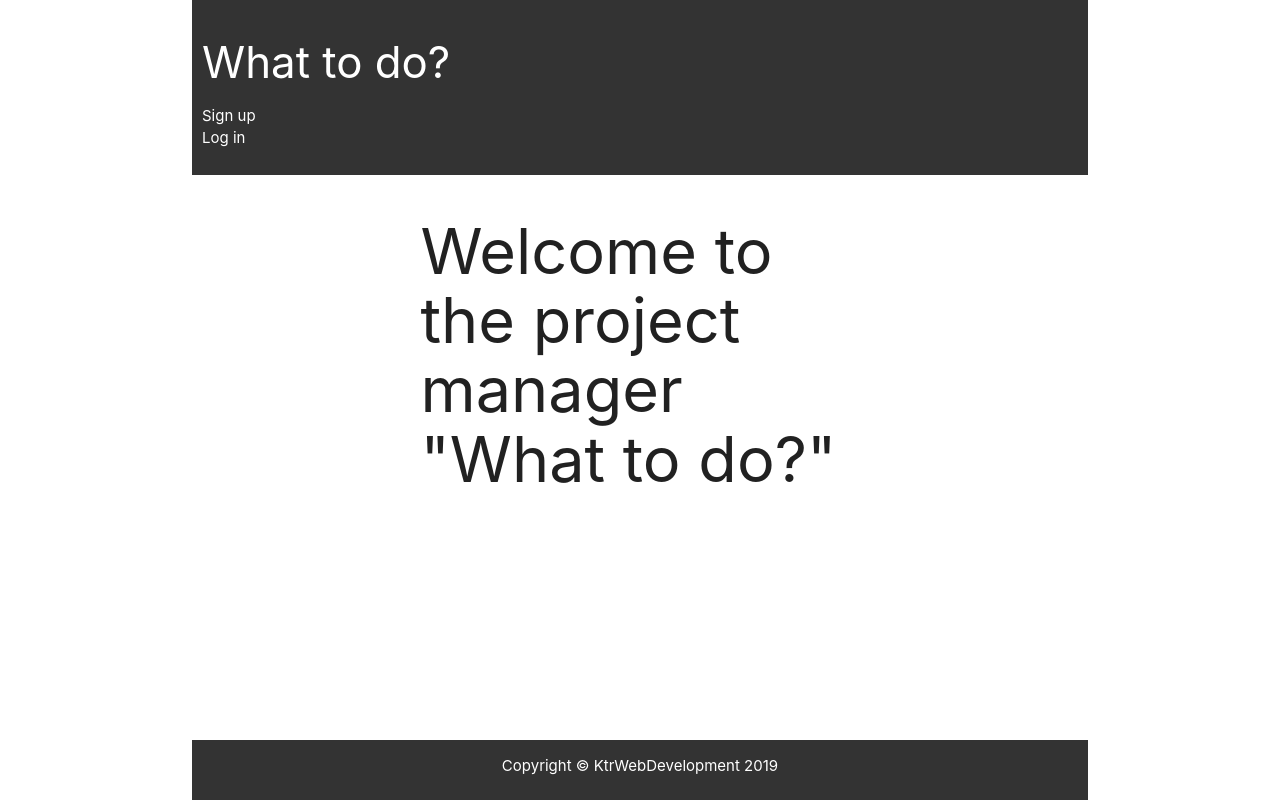
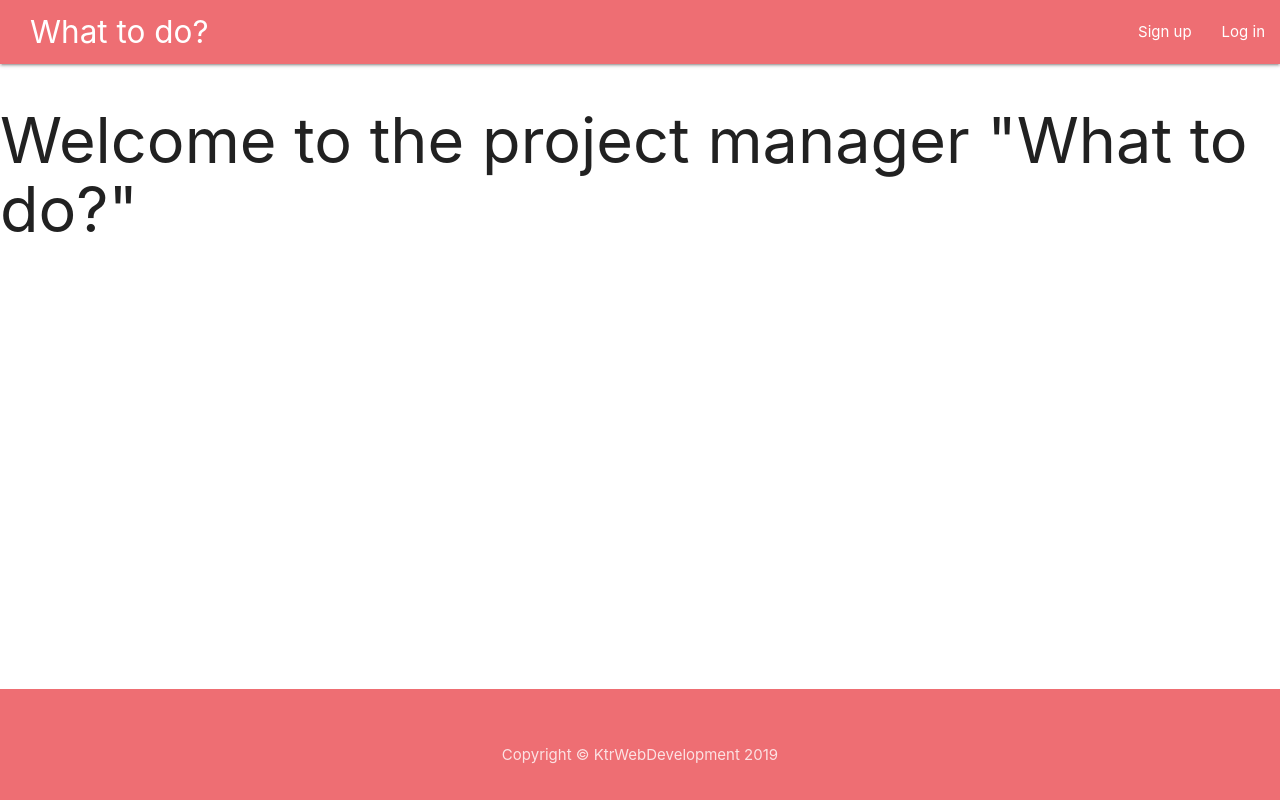
Before and after one commit to quie87/Project-CRUD, a React (Create React App) app in the folder client/: page / in a window 1280 px wide. Built offline with nearby package versions, Linux system fonts and the light colour scheme; no server answers.

Commit message:
Ãchanged name on Footer to MyFooter and implemented some CSS

```diff
--- a/client/src/App.css
+++ b/client/src/App.css
@@ -1,8 +1,5 @@
-a:link { color: #fff }
-a:visited { color: #fff }
-
-ol, ul, li {
-	list-style: none;
+.container {
+	width: 100%;
 }
 
 /* Sticky footer styles
@@ -10,27 +7,18 @@ ol, ul, li {
 .footer {
 	position: absolute;
 	bottom: 0;
-	width: 70%;
-	height: 60px;
-	/* line-height: 60px; */
-	background-color: #f5f5f5;
+	max-width: 1280px;
+	text-align: center;
+	padding-bottom: 20px;
+	width: 100%;
 }
 
-
-/* Custom page CSS */
-
-.footer > .container {
-	padding-right: 15px;
-	padding-left: 15px;
+.page-footer .footer-copyright {
+	background-color: #ee6e73;
 }
 
-.logout-btn {
-	border: 0;
-	background: transparent;
-	cursor: pointer;
-	color: rgba(255,255,255,.5);
+/* NavBar
+----------------------------------------------- */
+.Navbar {
+	padding-left: 30px;
 }
-
-.logout-btn:hover {
-	color:rgba(255,255,255,.75);
-}
--- a/client/src/App.js
+++ b/client/src/App.js
@@ -4,7 +4,7 @@ import { connect } from 'react-redux'
 import { loadUser } from './actions/authActions'
 
 import Header from './components/layout/Header'
-import Footer from './components/layout/Footer'
+import Footer from './components/layout/MyFooter'
 import Dashboard from './components/dashboard/Dashboard'
 import SignIn from './components/auth/SignIn'
 import SignUp from './components/auth/SignUp'
--- a/client/src/components/Todos/TodoItem.js
+++ b/client/src/components/Todos/TodoItem.js
@@ -21,7 +21,7 @@ export class TodoItem extends Component {
 				<p>
 					<input type="checkbox" onChange={this.props.toggleComplete.bind(this, _id)} />
 					{ title }
-					<button onClick={this.props.onDeleteClick.bind(this, _id)} style={btnStyle}>x</button>
+					<button onClick={this.props.onDeleteClick.bind(this, _id)}>x</button>
 				</p>
       </div>
     )
--- a/client/src/components/layout/Footer.js
+++ /dev/null
@@ -1,17 +0,0 @@
-import React from 'react'
-
-function Footer () {
-  return (
-    <footer style={headerStyle} className='footer'>
-      <p>Copyright &copy; KtrWebDevelopment 2019</p>
-    </footer>
-  )
-}
-
-const headerStyle = {
-  backgroundColor: '#333',
-  color: '#fff',
-  textAlign: 'center'
-}
-
-export default Footer
--- /dev/null
+++ b/client/src/components/layout/MyFooter.js
@@ -0,0 +1,12 @@
+import React from 'react'
+import { Footer } from 'react-materialize'
+
+function MyFooter () {
+  return (
+    <Footer className='footer'
+      copyrights='Copyright &copy; KtrWebDevelopment 2019'
+    />
+  )
+}
+
+export default MyFooter
--- a/client/src/components/layout/SignedInLinks.js
+++ b/client/src/components/layout/SignedInLinks.js
@@ -11,18 +11,13 @@ class Logout extends Component {
 
   render () {
     return (
-      <ul className='menu'>
-        <li>
-          <NavLink onClick={this.props.logout} to='/'>
-            Log out
-          </NavLink>
-        </li>
+      <ul>
+        <li><NavLink onClick={this.props.logout} to='/'>Log out</NavLink></li>
       </ul>
     )
   }
 }
 
-
 export default connect(
   null,
   { logout }
--- a/client/src/components/layout/SignedOutLinks.js
+++ b/client/src/components/layout/SignedOutLinks.js
@@ -3,7 +3,7 @@ import { NavLink } from 'react-router-dom'
 
 const SignedOutLinks = () => {
   return (
-    <ul className='menu'>
+    <ul>
       <li><NavLink to='/signUp'>Sign up</NavLink></li>
       <li><NavLink to='/signIn'>Log in</NavLink></li>
     </ul>
--- a/client/src/components/layout/header.js
+++ b/client/src/components/layout/header.js
@@ -3,25 +3,17 @@ import { NavLink } from 'react-router-dom'
 import { connect } from 'react-redux'
 import SignedInLinks from './SignedInLinks'
 import SignedOutLinks from './SignedOutLinks'
+import { Navbar } from 'react-materialize'
 
 class Header extends Component {
   render () {
     const { isAuthenticated } = this.props.auth
     return (
-      <header style={headerStyle}>
-        <h3>
-          <li><NavLink to='/'>What to do?</NavLink></li>
-        </h3>
+      <Navbar brand={<NavLink to='/'>What to do?</NavLink>} alignLinks='right' className='Navbar'>
         { isAuthenticated ? <SignedInLinks /> : <SignedOutLinks />}
-      </header>
+      </Navbar>
     )
   }
-}
-
-const headerStyle = {
-  backgroundColor: '#333',
-  color: '#fff',
-  padding: '10px'
 }
 
 const mapStateToProps = state => ({
```
Also changed, not shown: client/src/components/auth/SignIn.js (line endings or trailing spaces).
